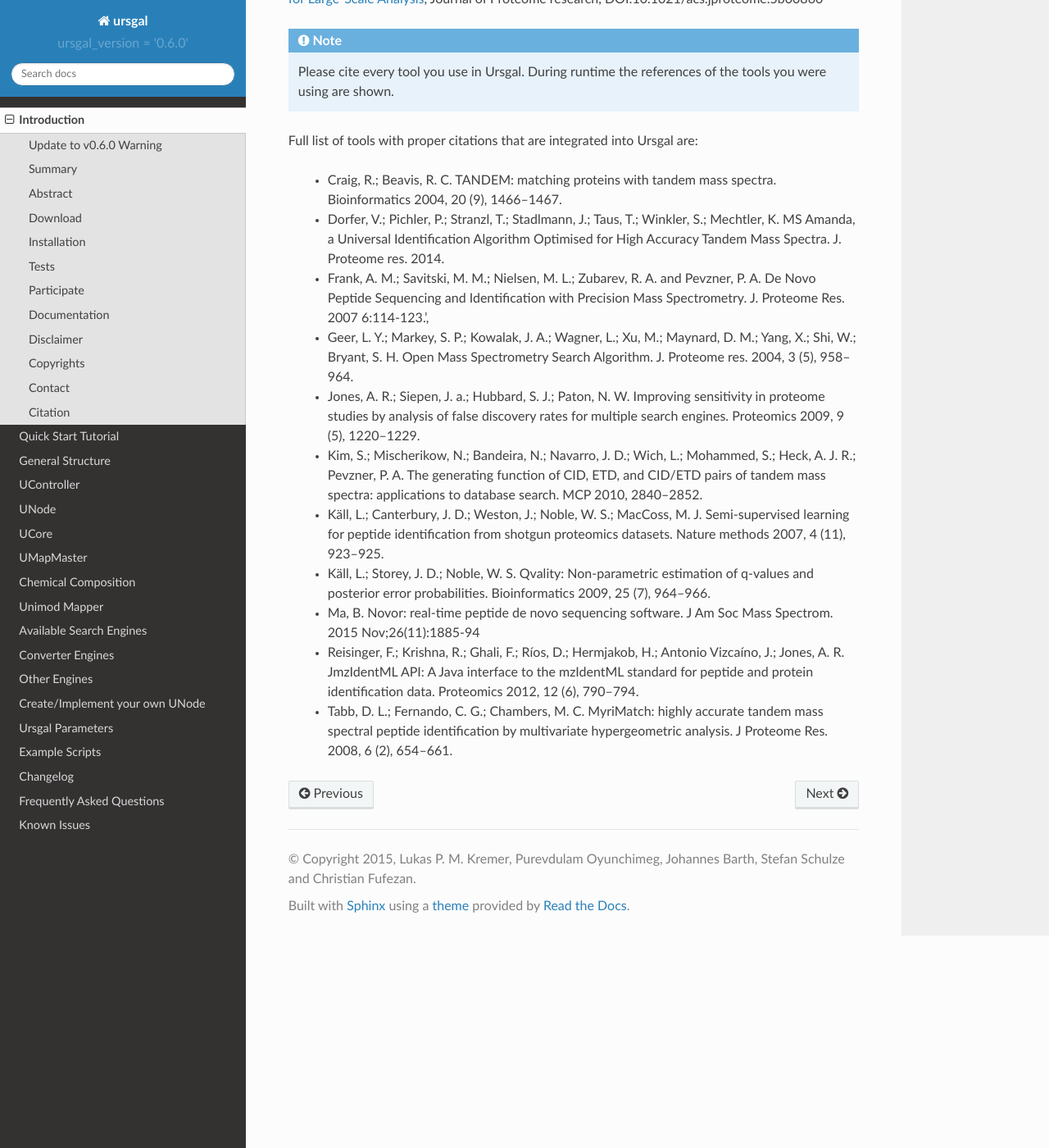
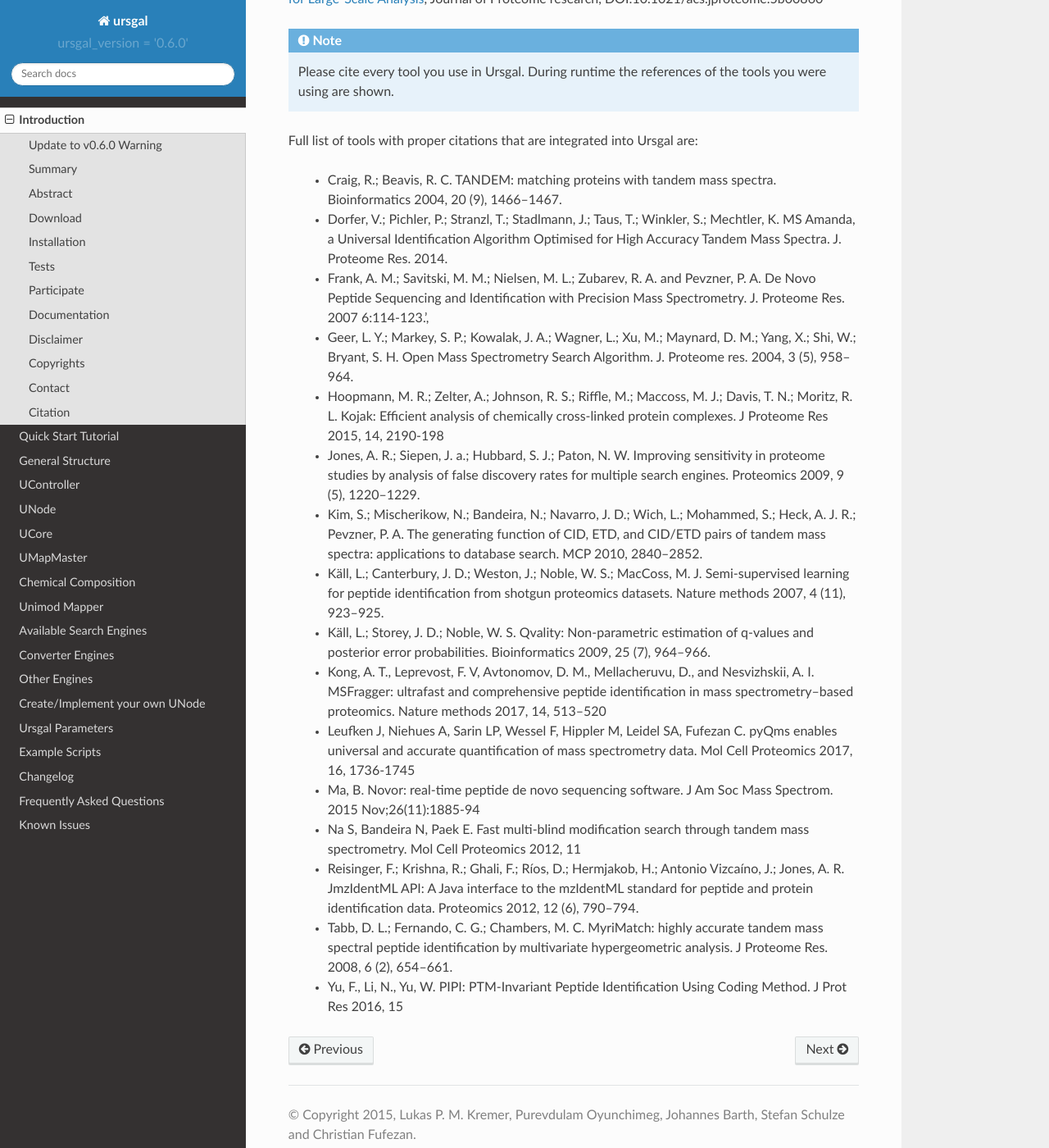
Before and after one commit to ursgal/ursgal, a Sphinx documentation site: the page built from docs/source/intro.txt, in a window 1280 px wide and 1400 px high, scrolled down 4469 px. Shown: the whole window at 82% size. Built offline with Sphinx 7.4.7 and the Read the Docs theme 2.0.0, drawn with Linux system fonts in a browser that asks for light colours.

Commit message:
updated docu

```diff
--- a/README.rst
+++ b/README.rst
@@ -218,13 +218,18 @@
 Full list of tools with proper citations that are integrated into Ursgal are:
 
     * Craig, R.; Beavis, R. C. TANDEM: matching proteins with tandem mass spectra. Bioinformatics 2004, 20 (9), 1466–1467.
-    * Dorfer, V.; Pichler, P.; Stranzl, T.; Stadlmann, J.; Taus, T.; Winkler, S.; Mechtler, K. MS Amanda, a Universal Identification Algorithm Optimised for High Accuracy Tandem Mass Spectra. J. Proteome res. 2014.
+    * Dorfer, V.; Pichler, P.; Stranzl, T.; Stadlmann, J.; Taus, T.; Winkler, S.; Mechtler, K. MS Amanda, a Universal Identification Algorithm Optimised for High Accuracy Tandem Mass Spectra. J. Proteome Res. 2014.
     * Frank, A. M.; Savitski, M. M.; Nielsen, M. L.; Zubarev, R. A. and Pevzner, P. A. De Novo Peptide Sequencing and Identification with Precision Mass Spectrometry. J. Proteome Res. 2007 6:114-123.',
     * Geer, L. Y.; Markey, S. P.; Kowalak, J. A.; Wagner, L.; Xu, M.; Maynard, D. M.; Yang, X.; Shi, W.; Bryant, S. H. Open Mass Spectrometry Search Algorithm. J. Proteome res. 2004, 3 (5), 958–964.
+    * Hoopmann, M. R.; Zelter, A.; Johnson, R. S.; Riffle, M.; Maccoss, M. J.; Davis, T. N.; Moritz, R. L. Kojak: Efficient analysis of chemically cross-linked protein complexes. J Proteome Res 2015, 14, 2190-198
     * Jones, A. R.; Siepen, J. a.; Hubbard, S. J.; Paton, N. W. Improving sensitivity in proteome studies by analysis of false discovery rates for multiple search engines. Proteomics 2009, 9 (5), 1220–1229.
     * Kim, S.; Mischerikow, N.; Bandeira, N.; Navarro, J. D.; Wich, L.; Mohammed, S.; Heck, A. J. R.; Pevzner, P. A. The generating function of CID, ETD, and CID/ETD pairs of tandem mass spectra: applications to database search. MCP 2010, 2840–2852.
     * Käll, L.; Canterbury, J. D.; Weston, J.; Noble, W. S.; MacCoss, M. J. Semi-supervised learning for peptide identification from shotgun proteomics datasets. Nature methods 2007, 4 (11), 923–925.
     * Käll, L.; Storey, J. D.; Noble, W. S. Qvality: Non-parametric estimation of q-values and posterior error probabilities. Bioinformatics 2009, 25 (7), 964–966.
+    * Kong, A. T., Leprevost, F. V, Avtonomov, D. M., Mellacheruvu, D., and Nesvizhskii, A. I. MSFragger: ultrafast and comprehensive peptide identification in mass spectrometry–based proteomics. Nature methods 2017, 14, 513–520
+    * Leufken J, Niehues A, Sarin LP, Wessel F, Hippler M, Leidel SA, Fufezan C. pyQms enables universal and accurate quantification of mass spectrometry data. Mol Cell Proteomics 2017, 16, 1736-1745
     * Ma, B. Novor: real-time peptide de novo sequencing software. J Am Soc Mass Spectrom. 2015 Nov;26(11):1885-94
+    * Na S, Bandeira N, Paek E. Fast multi-blind modification search through tandem mass spectrometry. Mol Cell Proteomics 2012, 11
     * Reisinger, F.; Krishna, R.; Ghali, F.; Ríos, D.; Hermjakob, H.; Antonio Vizcaíno, J.; Jones, A. R. JmzIdentML API: A Java interface to the mzIdentML standard for peptide and protein identification data. Proteomics 2012, 12 (6), 790–794.
     * Tabb, D. L.; Fernando, C. G.; Chambers, M. C. MyriMatch: highly accurate tandem mass spectral peptide identification by multivariate hypergeometric analysis. J Proteome Res. 2008, 6 (2), 654–661.
+    * Yu, F., Li, N., Yu, W. PIPI: PTM-Invariant Peptide Identification Using Coding Method. J Prot Res 2016, 15
```
Also changed, not shown: docs/source/available_engines.txt (+25 -4 lines), 2 other files.
